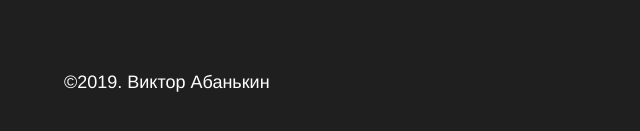
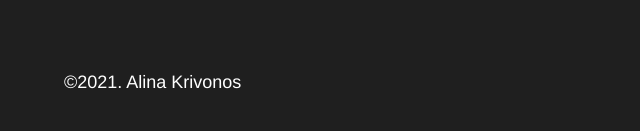
Before and after one commit to AlinaOnly/how-to-learn, a plain HTML site: page index.html in a window 1280 px wide. Shown: the part 7620-7751 px from the top of the page, 0-640 px from the left. Drawn offline with Linux system fonts and the light colour scheme.

Commit message:
Update index.html

```diff
--- a/index.html
+++ b/index.html
@@ -224,7 +224,7 @@
       <div class="footer__columns">
         <div class="footer__column footer__column_content_copyright">
           <img src="./images/logo_place_footer.svg" alt="Логотип Яндекс Практикум" class="logo logo_place_footer">
-          <p class="footer__author">&copy;2019. Виктор Абанькин</p>
+          <p class="footer__author">&copy;2021. Alina Krivonos</p>
         </div>
         <nav class="footer__column footer__column_content_info">
           <h3 class="footer__column-heading">О Практикуме</h3>
```
